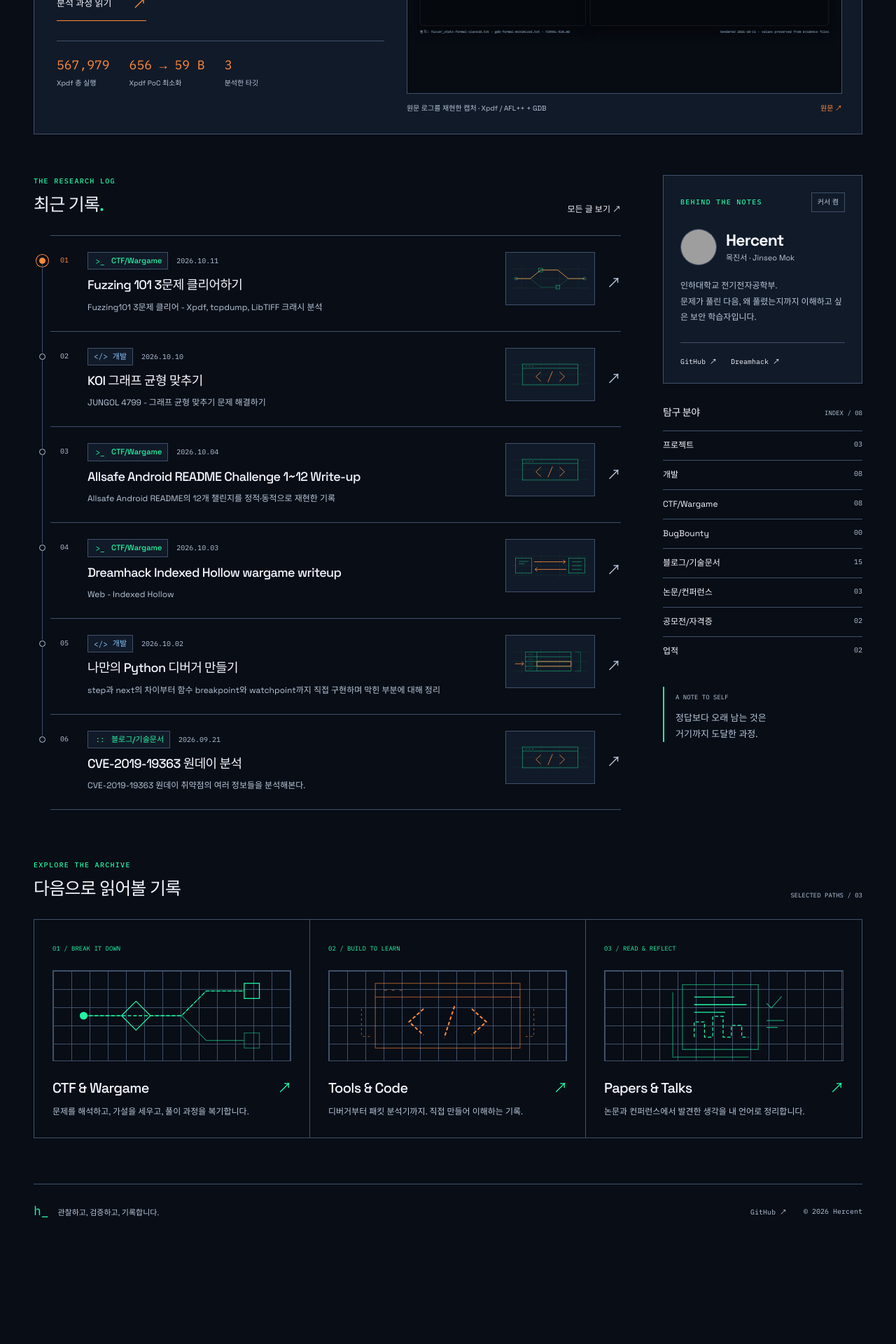
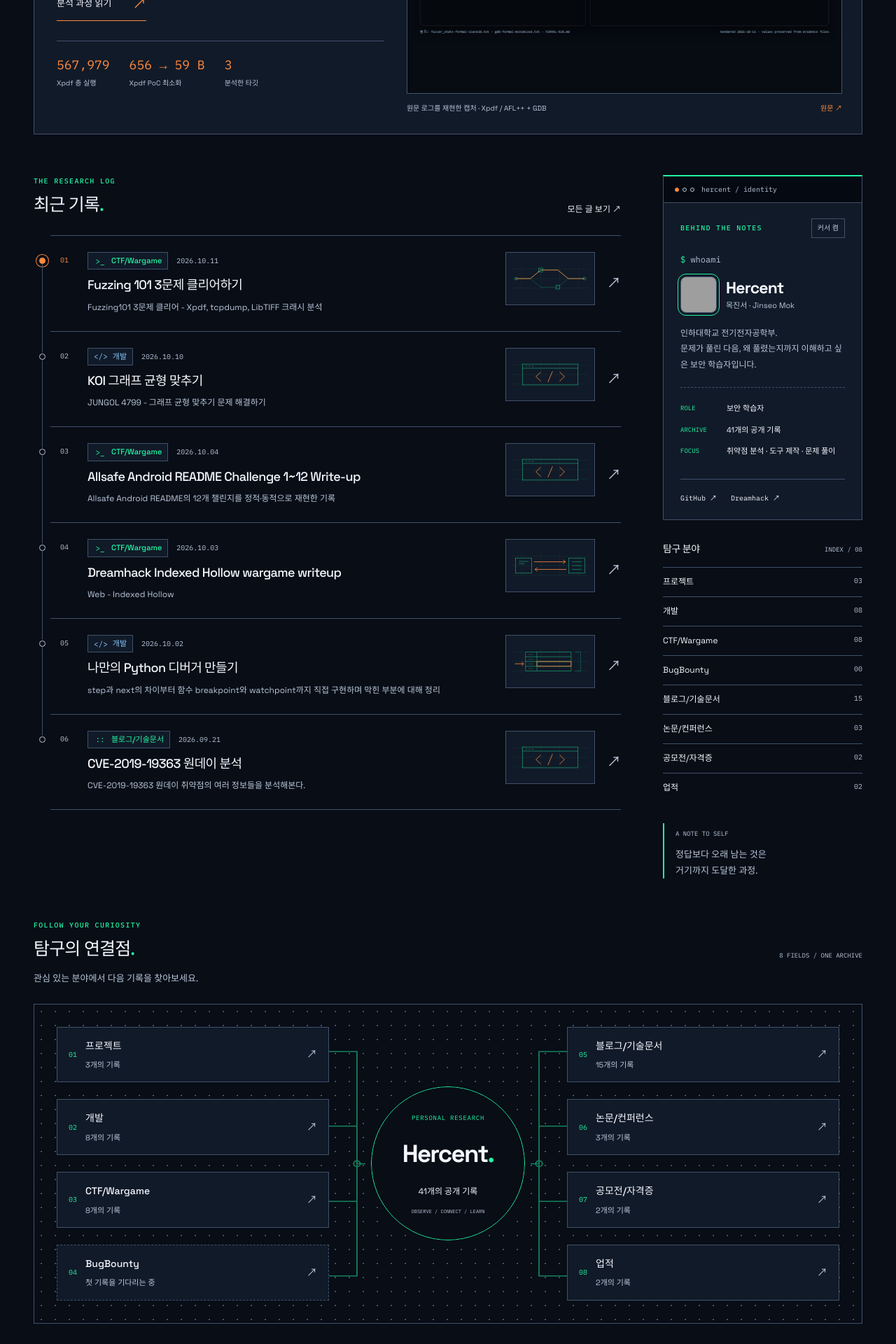
Before and after one commit to katarinabluu-gosegulover/Hercent.github.io, a Jekyll site: the page built from index.html, in a window 1280 px wide. Shown: the part 1174-3094 px from the top of the page at 70% size. Built offline with Jekyll 4.4.1, drawn with Linux system fonts in a browser that asks for light colours; some web fonts are replaced; before the commit the page ends 2952 px from its top, so only the background shows below that; grey boxes are pictures that could not be loaded.

Commit message:
Add research field map and terminal identity card

```diff
--- /dev/null
+++ b/_includes/research-map.html
@@ -0,0 +1,17 @@
+<section class="research-map-section" aria-labelledby="research-map-title">
+  <div class="section-heading"><div><p class="eyebrow">FOLLOW YOUR CURIOSITY</p><h2 id="research-map-title">탐구의 연결점<span class="accent">.</span></h2></div><span class="mono muted">{{ site.data.categories.size }} FIELDS / ONE ARCHIVE</span></div>
+  <p class="map-intro">관심 있는 분야에서 다음 기록을 찾아보세요.</p>
+  <nav class="research-map" aria-label="탐구 분야 지도">
+    <svg class="map-wires" viewBox="0 0 1000 440" preserveAspectRatio="none" aria-hidden="true"><g fill="none" stroke="currentColor" stroke-width="1.5"><path d="M500 220H390V65H200M390 220V168H200M390 220V272H200M390 220V375H200M500 220H610V65H800M610 220V168H800M610 220V272H800M610 220V375H800"/><circle cx="390" cy="220" r="4"/><circle cx="610" cy="220" r="4"/></g></svg>
+    <div class="map-core"><span class="mono">PERSONAL RESEARCH</span><strong>Hercent<span class="accent">.</span></strong><span class="map-core-count">{{ site.posts.size | plus: site.data.standalone_pages.size }}개의 공개 기록</span><span class="map-core-caption">OBSERVE / CONNECT / LEARN</span></div>
+    {% for category in site.data.categories %}
+      {% assign field_count = site.posts | where: 'category_key', category.key | size %}
+      {% assign extra_count = site.data.standalone_pages | where: 'category_key', category.key | size %}
+      {% assign field_count = field_count | plus: extra_count %}
+      {% assign map_row = forloop.index0 | modulo: 4 | plus: 1 %}
+      <a class="map-node{% if field_count == 0 %} map-node-empty{% endif %}" href="{{ category.path | relative_url }}" style="--map-row: {{ map_row }}; --map-column: {% if forloop.index0 < 4 %}1{% else %}3{% endif %}">
+        <span class="map-node-index" aria-hidden="true">{{ forloop.index | prepend: '0' }}</span><span class="map-node-copy"><strong>{{ category.title | escape }}</strong><span>{% if field_count == 0 %}첫 기록을 기다리는 중{% else %}{{ field_count }}개의 기록{% endif %}</span></span><span class="map-node-arrow" aria-hidden="true">↗</span>
+      </a>
+    {% endfor %}
+  </nav>
+</section>
--- a/_layouts/default.html
+++ b/_layouts/default.html
@@ -15,7 +15,7 @@
   <link rel="preconnect" href="https://fonts.googleapis.com">
   <link rel="preconnect" href="https://fonts.gstatic.com" crossorigin>
   <link href="https://fonts.googleapis.com/css2?family=Space+Grotesk:wght@400;500;600;700&family=IBM+Plex+Mono:wght@400;500;600&family=IBM+Plex+Sans+KR:wght@400;500;600;700&display=swap" rel="stylesheet">
-  <link rel="stylesheet" href="{{ '/assets/research.css' | relative_url }}?v=20261021f">
+  <link rel="stylesheet" href="{{ '/assets/research.css' | relative_url }}?v=20261021g">
   <script src="{{ '/assets/research.js' | relative_url }}?v=20261021d" defer></script>
   {% if page.layout == "post" %}<script src="{{ '/assets/reading.js' | relative_url }}?v=20261021d" defer></script>{% endif %}
   {% if page.layout == "post" %}<script src="{{ '/assets/image-viewer.js' | relative_url }}?v=20261021f" defer></script>{% endif %}
--- a/assets/research.css
+++ b/assets/research.css
@@ -431,4 +431,38 @@ code { font-family: var(--mono); }
 .viewer-footer { border-top: 1px solid var(--line); }
 .viewer-footer p { margin: 0; font-size: 12px; overflow-wrap: anywhere; text-align: center; }
 @media (max-width: 760px) { .post-cover { padding: 16px; gap: 12px; } .post-cover svg { height: 100px; } .cover-caption { font-size: 8px; } .cover-caption strong { font-size: 10px; } .post-cover-compact { width: 80px; height: 54px; padding: 3px; margin-left: 10px; } .post-cover-compact svg { height: 100%; } .viewer-toolbar,.viewer-footer { padding: 8px; gap: 8px; } }
+.terminal-profile { position: relative; border-top: 2px solid var(--accent); }
+.terminal-titlebar { display: flex; align-items: center; gap: 10px; margin: -24px -24px 22px; padding: 12px 16px; border-bottom: 1px solid var(--line); background: var(--code); color: var(--muted); font: 10px var(--mono); }
+.terminal-window-marks { display: flex; gap: 5px; }
+.terminal-window-marks i { width: 6px; height: 6px; border: 1px solid var(--muted); border-radius: 50%; }
+.terminal-window-marks i:first-child { background: var(--warm); border-color: var(--warm); }
+.terminal-profile .profile-command { margin-top: 20px; font: 13px var(--mono); color: var(--text); }
+.profile-command span { color: var(--accent); }
+.terminal-profile .profile-identity { margin-top: 12px; }
+.terminal-profile .profile-identity img { border-radius: 8px; outline: 1px solid var(--accent); outline-offset: 3px; }
+.profile-facts { margin: 20px 0 0; border-top: 1px dashed var(--line); padding-top: 14px; }
+.profile-facts > div { display: grid; grid-template-columns: 58px minmax(0,1fr); gap: 8px; padding: 6px 0; }
+.profile-facts dt { color: var(--accent); font: 9px/1.9 var(--mono); }
+.profile-facts dd { margin: 0; color: var(--text); font-size: 11px; line-height: 1.7; }
+.research-map-section { margin-bottom: 64px; }
+.map-intro { margin: -12px 0 24px; color: var(--muted); font-size: 13px; }
+.research-map { position: relative; isolation: isolate; display: grid; grid-template-columns: minmax(0,1fr) 220px minmax(0,1fr); grid-template-rows: repeat(4,minmax(76px,auto)); gap: 24px 60px; padding: 32px; border: 1px solid var(--line); background: radial-gradient(circle at center,var(--line) 1px,transparent 1px) 0 0/20px 20px,var(--bg); }
+.map-wires { position: absolute; inset: 0; width: 100%; height: 100%; color: var(--accent); opacity: .5; z-index: -1; }
+.map-core { grid-column: 2; grid-row: 1/5; align-self: center; display: grid; justify-items: center; gap: 13px; padding: 36px 8px; background: var(--bg); border: 1px solid var(--accent); outline: 8px solid var(--bg); border-radius: 50%; aspect-ratio: 1; align-content: center; }
+.map-core > .mono { font-size: 9px; color: var(--accent); letter-spacing: .08em; }
+.map-core strong { font-size: 35px; letter-spacing: -.05em; }
+.map-core-count { font-size: 12px; color: var(--text); }
+.map-core-caption { font: 7px var(--mono); color: var(--muted); }
+.map-node { grid-column: var(--map-column); grid-row: var(--map-row); display: flex; align-items: center; gap: 12px; padding: 14px 16px; border: 1px solid var(--line); background: var(--surface); min-width: 0; transition: border-color .18s,transform .18s; }
+.map-node-index { color: var(--accent); font: 10px var(--mono); }
+.map-node-copy { display: grid; gap: 6px; min-width: 0; }
+.map-node-copy strong { font-size: 14px; font-weight: 500; overflow-wrap: anywhere; }
+.map-node-copy > span { color: var(--muted); font-size: 11px; }
+.map-node-arrow { margin-left: auto; color: var(--muted); }
+.map-node-empty { border-style: dashed; }
+.map-node:hover,.map-node:focus-visible { border-color: var(--accent); transform: translateY(-2px); }
+.map-node:hover .map-node-arrow,.map-node:focus-visible .map-node-arrow { color: var(--warm); }
+@media (max-width: 1050px) { .research-map { gap: 18px 28px; padding: 24px; grid-template-columns: minmax(0,1fr) 180px minmax(0,1fr); } .map-node { padding: 12px; gap: 8px; } .map-core strong { font-size: 30px; } }
+@media (max-width: 760px) { .research-map { grid-template-columns: repeat(2,minmax(0,1fr)); gap: 12px; padding: 16px; } .map-wires { display: none; } .map-core { grid-column: 1/-1; grid-row: auto; border-radius: 0; aspect-ratio: auto; padding: 24px; outline: 0; } .map-node { grid-column: auto; grid-row: auto; } .research-map-section { margin-bottom: 40px; } }
+@media (max-width: 440px) { .research-map { grid-template-columns: minmax(0,1fr); } .map-node { min-height: 72px; } }
 @media (prefers-reduced-motion: reduce) { html { scroll-behavior: auto; } *,*::before,*::after { animation: none !important; transition: none !important; } }
--- a/index.html
+++ b/index.html
@@ -95,10 +95,13 @@ nav: home
       </div>
     </section>
     <aside class="research-sidebar">
-      <section class="profile-card">
+      <section class="profile-card terminal-profile">
+        <div class="terminal-titlebar"><span class="terminal-window-marks" aria-hidden="true"><i></i><i></i><i></i></span><span>hercent / identity</span></div>
         <div class="profile-label"><p class="eyebrow">BEHIND THE NOTES</p>{% include profile-cursor-control.html %}</div>
+        <p class="profile-command"><span aria-hidden="true">$ </span>whoami</p>
         <div class="profile-identity"><img src="https://github.com/katarinabluu-gosegulover.png?size=120" alt="Hercent GitHub 프로필" width="52" height="52"><div><h2>Hercent<span class="profile-cursor" aria-hidden="true">_</span></h2><p>목진서 · Jinseo Mok</p></div></div>
         <p>인하대학교 전기전자공학부.<br>문제가 풀린 다음, 왜 풀렸는지까지 이해하고 싶은 보안 학습자입니다.</p>
+        <dl class="profile-facts"><div><dt>ROLE</dt><dd>보안 학습자</dd></div><div><dt>ARCHIVE</dt><dd>{{ entry_count }}개의 공개 기록</dd></div><div><dt>FOCUS</dt><dd>취약점 분석 · 도구 제작 · 문제 풀이</dd></div></dl>
         <div class="profile-links"><a href="https://github.com/katarinabluu-gosegulover">GitHub ↗</a><a href="https://dreamhack.io/users/16471">Dreamhack ↗</a></div>
       </section>
       <section class="topic-directory">
@@ -112,6 +115,7 @@ nav: home
       <div class="margin-note"><span class="mono">A NOTE TO SELF</span><p>정답보다 오래 남는 것은<br>거기까지 도달한 과정.</p></div>
     </aside>
   </div>
+  {% include research-map.html %}
   <section class="selected-section">
     <div class="section-heading"><div><p class="eyebrow">EXPLORE THE ARCHIVE</p><h2>다음으로 읽어볼 기록</h2></div><span class="mono muted">SELECTED PATHS / 03</span></div>
     <div class="path-grid">
```
Also changed, not shown: tests/design-notes.md (+10 -0 lines), tests/smoke.cjs (+18 -0 lines).
